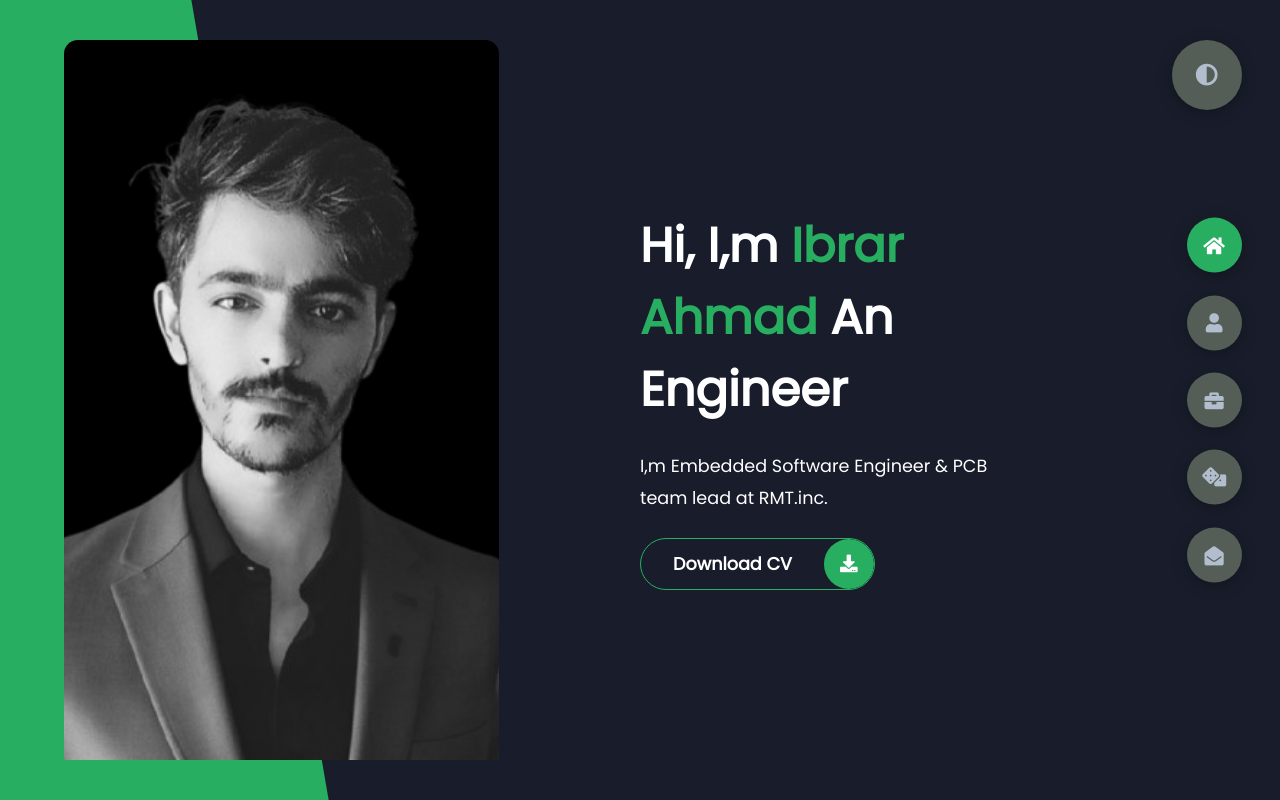
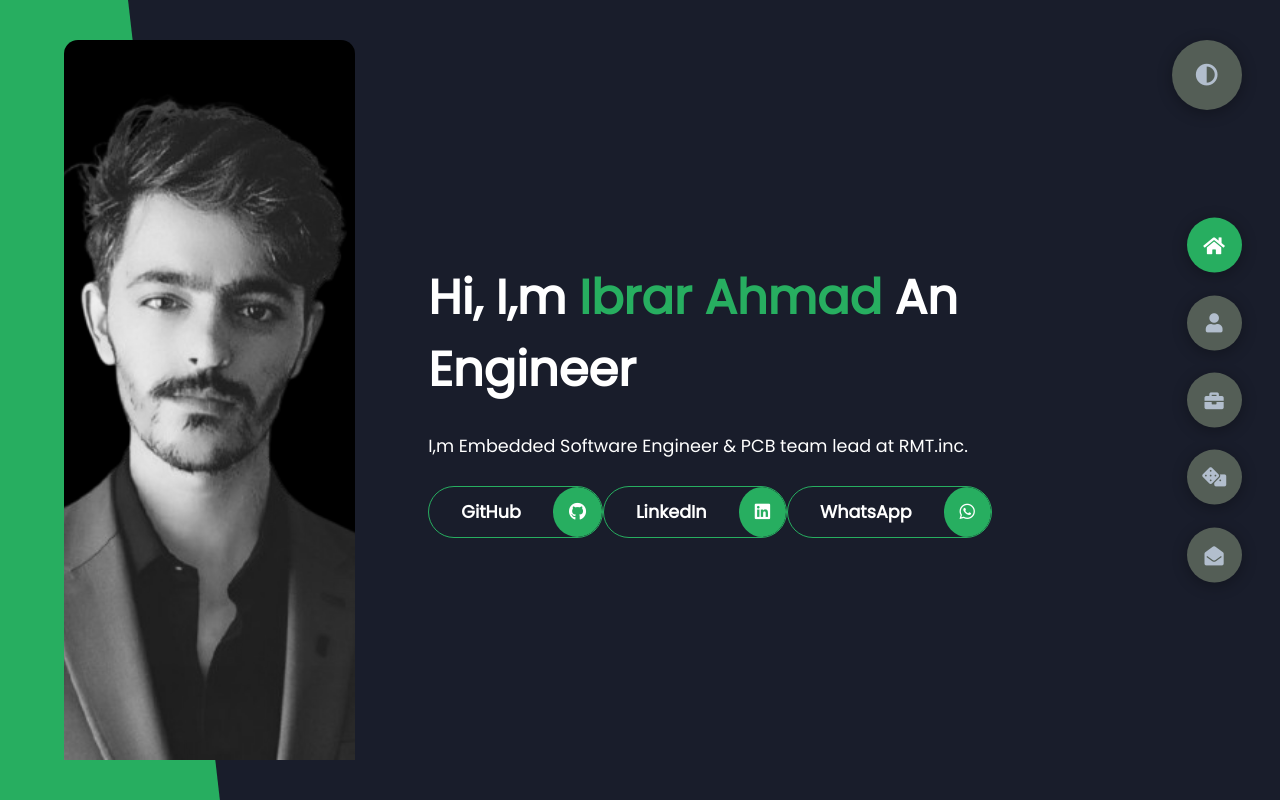
Before and after one commit to hiibrarahmad/TRY.github.io, a plain HTML site: page index.html in a window 1280 px wide. Drawn offline with nearby package versions, Linux system fonts and the light colour scheme; files that its build step writes are made by us from their sources.

Commit message:
Update index.html

```diff
--- a/index.html
+++ b/index.html
@@ -30,10 +30,24 @@
                     I,m Embedded Software Engineer & PCB team lead at RMT.inc.
                 </p>
                 <div class="btn-con">
-                    <a href="" class="main-btn">
-                        <span class="btn-text">Download CV</span>
-                        <span class="btn-icon"><i class="fas fa-download"></i></span>
+                    <!-- GitHub button -->
+                     <a href="https://github.com/hiibrarahmad" target="_blank" class="main-btn">
+                        <span class="btn-text">GitHub</span>
+                        <span class="btn-icon"><i class="fab fa-github"></i></span>
                     </a>
+
+                    <!-- LinkedIn button -->
+                    <a href="https://www.linkedin.com/in/hiibrarahmad/" target="_blank" class="main-btn">
+                        <span class="btn-text">LinkedIn</span>
+                        <span class="btn-icon"><i class="fab fa-linkedin"></i></span>
+                    </a>
+
+                    <!-- WhatsApp button -->
+                    <a href="https://wa.me/yourNumber" target="_blank" class="main-btn">
+                        <span class="btn-text">WhatsApp</span>
+                        <span class="btn-icon"><i class="fab fa-whatsapp"></i></span>
+                    </a>
+
                 </div>
             </div>
         </div>
```
